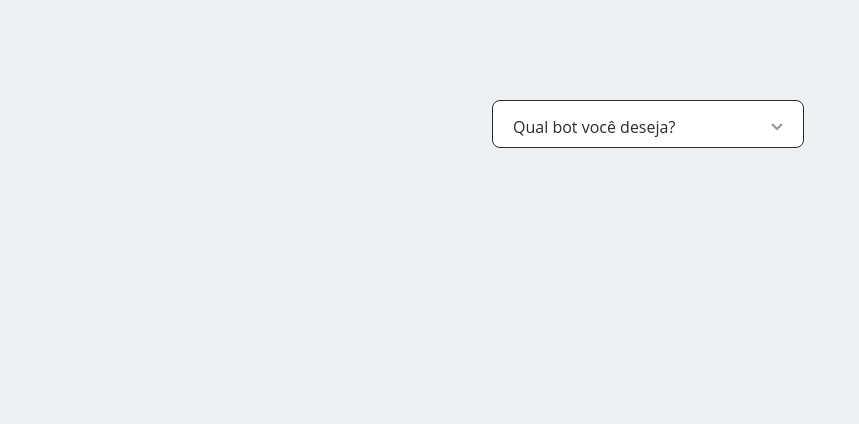
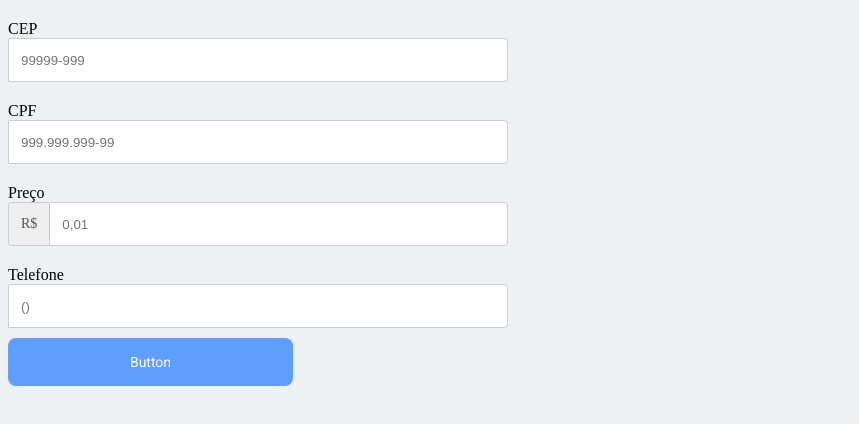
Before and after one commit to daniel0ferraz/ComponentsTypescript, a React (Create React App) app: page / in a window 1280 px wide. Shown: the top 424 px of the page, without its empty margins (0-859 px from the left). Built offline with nearby package versions, Linux system fonts and the light colour scheme.

Commit message:
Component Button

```diff
--- a/public/index.html
+++ b/public/index.html
@@ -9,11 +9,16 @@
 			name="description"
 			content="Web site created using create-react-app"
 		/>
-		<link rel="apple-touch-icon" href="%PUBLIC_URL%/logo192.png" />
-		<link rel="preconnect" href="https://fonts.googleapis.com" />
-		<link rel="preconnect" href="https://fonts.gstatic.com" crossorigin />
 		<link
-			href="https://fonts.googleapis.com/css2?family=Nunito&display=swap"
+			href="https://fonts.googleapis.com/css2?family=Open+Sans:wght@400;700&display=swap"
+			rel="stylesheet"
+		/>
+		<link
+			href="https://fonts.googleapis.com/css2?family=Nunito+Sans&display=swap"
+			rel="stylesheet"
+		/>
+		<link
+			href="https://fonts.googleapis.com/css2?family=Roboto&display=swap"
 			rel="stylesheet"
 		/>
 
--- a/src/components/button/index.tsx
+++ b/src/components/button/index.tsx
@@ -1,38 +1,26 @@
-/* eslint-disable @typescript-eslint/no-unused-vars */
-import { IconBaseProps } from "react-icons";
-import styled from "styled-components";
+import * as S from "./style";
 
-interface Props {
+export type ButtonProps = {
 	children?: React.ReactNode;
-	onClick: () => void;
-	width?: string;
-	icon?: React.ComponentType<IconBaseProps>;
-}
+	color: "black" | "white" | "blue" | "yellow";
+	size: "small" | "medium" | "large" | "xxlarge";
+	fontsize: "xsmall" | "xmedium" | "xlarge";
 
-const Container = styled.div`
-	button {
-	}
-`;
+	Icon?: string;
+} & React.ButtonHTMLAttributes<HTMLButtonElement>;
 
-const Button: React.FC<Props> = ({ icon: Icon, children }) => {
+const Button = ({
+	children,
+	Icon,
+	color = "yellow",
+	size = "small",
+	fontsize = "xsmall",
+	...rest
+}: ButtonProps) => {
 	return (
-		<>
-			<Container>
-				<button>
-					{Icon && (
-						<Icon
-
-							style={{
-								position: "relative",
-								top: "3px",
-								padding: "0 5px",
-							}}
-						/>
-					)}
-					{children}
-				</button>
-			</Container>
-		</>
+		<S.Button color={color} fontsize={fontsize} size={size} {...rest}>
+			{children}
+		</S.Button>
 	);
 };
 
--- /dev/null
+++ b/src/components/button/style.ts
@@ -0,0 +1,77 @@
+import styled, { css } from "styled-components";
+import { ButtonProps } from "./index";
+
+type Props = Pick<ButtonProps, "size" | "color" | "fontsize">;
+
+const modifiersButton = {
+	// Type Buttons-> Colors
+	black: () => css`
+		background-color: #2c2c2c;
+	`,
+	white: () => css`
+		background-color: #ffffff;
+		color: #2c2c2c;
+		border: 1px solid #2c2c2c;
+	`,
+
+	blue: () => css`
+		background-color: #5d9eff;
+		:hover {
+			background: #5d9eff;
+			opacity: 0.6;
+		}
+	`,
+	yellow: () => css`
+		background-color: #ffb800;
+		:hover {
+			background: #ffb800;
+			opacity: 0.6;
+		}
+	`,
+
+	// type FontSizes
+	xsmall: () => css`
+		font-size: 14px;
+	`,
+	xmedium: () => css`
+		font-size: 16px;
+	`,
+	xlarge: () => css`
+		font-size: 20px;
+	`,
+
+	//size
+	small: () => css`
+		width: 97px;
+		height: 40px;
+	`,
+	medium: () => css`
+		width: 285px;
+	`,
+	large: () => css`
+		width: 315px;
+	`,
+	xxlarge: () => css`
+		width: 345px;
+	`,
+};
+
+export const Button = styled.button<Props>`
+	${({ fontsize, size, color }) => css`
+		height: 48px;
+		border-radius: 8px;
+		border: none;
+		cursor: pointer;
+		color: #ffffff;
+
+		text-align: center;
+		display: flex;
+		align-items: center;
+		font-weight: 500;
+		font-family: "Roboto";
+
+		${!!size && modifiersButton[size]}
+		${!!color && modifiersButton[color]}
+    ${!!fontsize && modifiersButton[fontsize]}
+	`}
+`;
--- a/src/components/input/index.tsx
+++ b/src/components/input/index.tsx
@@ -1,15 +1,32 @@
-/* eslint-disable @typescript-eslint/no-unused-vars */
-import React, { InputHTMLAttributes } from "react";
-import styled from "styled-components";
+import React, { InputHTMLAttributes, useCallback } from "react";
+import "./styles.css";
+import { cep, currency, cpf } from "./masks";
 
 interface InputProps extends InputHTMLAttributes<HTMLInputElement> {
-	name: string;
+	mask?: "cep" | "currency" | "cpf" | "phone";
+	prefix?: string;
 }
 
-const Input: React.FC<InputProps> = (props) => {
+const Input: React.FC<InputProps> = ({ mask, prefix, ...props }) => {
+	const handleKeyUp = useCallback(
+		(e: React.FormEvent<HTMLInputElement>) => {
+			if (mask === "cep") {
+				cep(e);
+			}
+			if (mask === "currency") {
+				currency(e);
+			}
+			if (mask === "cpf") {
+				cpf(e);
+			}
+		},
+		[mask]
+	);
+
 	return (
-		<div className="">
-			<input {...props} />
+		<div className="input-group prefix">
+			{prefix && <span className="prefix-span">{prefix}</span>}
+			<input {...props} onKeyUp={handleKeyUp} />
 		</div>
 	);
 };
--- /dev/null
+++ b/src/components/input/masks.ts
@@ -0,0 +1,47 @@
+export function cep(e: React.FormEvent<HTMLInputElement>) {
+	e.currentTarget.maxLength = 9;
+	let value = e.currentTarget.value;
+	value = value.replace(/\D/g, "");
+	value = value.replace(/^(\d{5})(\d)/, "$1-$2");
+	e.currentTarget.value = value;
+	return e;
+}
+
+export function currency(e: React.FormEvent<HTMLInputElement>) {
+	let value = e.currentTarget.value;
+	value = value.replace(/\D/g, "");
+	value = value.replace(/(\d)(\d{2})$/, "$1,$2");
+	value = value.replace(/(?=(\d{3})+(\D))\B/g, ".");
+
+	e.currentTarget.value = value;
+	return e;
+}
+
+export function cpf(e: React.FormEvent<HTMLInputElement>) {
+	e.currentTarget.maxLength = 14;
+	let value = e.currentTarget.value;
+	if (!value.match(/^(\d{3}).(\d{3}).(\d{3})-(\d{2})$/)) {
+		value = value.replace(/\D/g, "");
+		value = value.replace(/(\d{3})(\d)/, "$1.$2");
+		value = value.replace(/(\d{3})(\d)/, "$1.$2");
+		value = value.replace(/(\d{3})(\d{2})$/, "$1-$2");
+		e.currentTarget.value = value;
+	}
+	return e;
+}
+
+export function phone(e: React.FormEvent<HTMLInputElement>) {
+	let value = e.currentTarget.value;
+	value = value.replace(/^0/, "");
+
+	if (value.length > 11) {
+		value = value.replace(/^(\d\d)(\d{5})(\d{4}).*/, "($1) $2-$3");
+	} else if (value.length > 7) {
+		value = value.replace(/^(\d\d)(\d{5})(\d{0,4}).*/, "($1) $2-$3");
+	} else if (value.length > 2) {
+		value = value.replace(/^(\d\d)(\d{0,5})/, "($1) $2");
+	} else if (value.trim() !== "") {
+		value = value.replace(/^(\d*)/, "($1");
+	}
+	return e;
+}
--- a/src/components/input/styles.css
+++ b/src/components/input/styles.css
@@ -1,9 +1,33 @@
+.input-group {
+	display: flex;
+}
+
+.prefix-span {
+	padding: 6px 12px;
+	font-size: 14px;
+	color: #555;
+	background-color: #eee;
+	border: 1px solid #ccc;
+}
+
 input {
-	background: #232129;
-	border-radius: 10px;
-	border: 2px solid #232129;
-	padding: 16px;
-	width: 100%;
-	color: #f4ede8;
-	margin-top: 8px;
+	flex: 1;
+	padding: 6px 12px;
+	border: 1px solid #ccc;
+	height: 30px;
 }
+
+.prefix input {
+	border-radius: 2px 4px 4px 0px;
+}
+
+.prefix .prefix-span {
+	border-right: 0;
+	border-radius: 4px 0px 0px 4px;
+	display: flex;
+	align-items: center;
+}
+
+.input-group + .input-group {
+	margin-top: 10px;
+}
--- a/src/pages/Login/index.tsx
+++ b/src/pages/Login/index.tsx
@@ -1,14 +1,85 @@
-import React, { useState } from "react";
-import Select from "../../components/select/index";
+import React, { useCallback, useState } from "react";
+import Button from "../../components/button";
+import Input from "../../components/input";
+import seta from "../../assets/arrow.svg";
 import "./styles.css";
 
+interface Usuario {
+	cep: string;
+	price: number;
+	cpf: number;
+	tel: string;
+}
+
 export default function Login() {
-	const [selected, setSelected] = useState("");
+	const [usuario, setUsuario] = useState<Usuario>({} as Usuario);
+
+	const handleChange = useCallback(
+		(e: React.FormEvent<HTMLInputElement>) => {
+			setUsuario({
+				...usuario,
+				[e.currentTarget.name]: e.currentTarget.value,
+			});
+		},
+		[usuario]
+	);
+
 	return (
 		<>
-			<div className="home">
-				<Select selected={selected} setSelected={setSelected} />
-				{console.log(selected)}
+			<div className="container">
+				<div className="form-control">
+					<span>CEP</span>
+					<Input
+						name="cep"
+						mask="cep"
+						onChange={handleChange}
+						placeholder="99999-999"
+					/>
+				</div>
+
+				<div className="form-control">
+					<span>CPF</span>
+					<Input
+						name="cpf"
+						mask="cpf"
+						onChange={handleChange}
+						placeholder="999.999.999-99"
+					/>
+				</div>
+
+				<div className="form-control">
+					<label>Preço</label>
+					<Input
+						name="price"
+						mask="currency"
+						prefix="R$"
+						placeholder="0,01"
+						onChange={handleChange}
+					/>
+				</div>
+
+				<div className="form-control">
+					<label>Telefone</label>
+					<Input
+						name="tel"
+						mask="phone"
+						placeholder="()"
+						onChange={handleChange}
+					/>
+				</div>
+
+				{/* <button className="button" onClick={() => console.log(usuario)}>
+					Salvar
+				</button> */}
+
+				<Button
+					Icon={seta}
+					fontsize="xsmall"
+					size="medium"
+					color="blue"
+					onClick={() => console.log(usuario)}>
+					Button
+				</Button>
 			</div>
 		</>
 	);
--- a/src/pages/Login/styles.css
+++ b/src/pages/Login/styles.css
@@ -4,5 +4,26 @@ body {
 	height: 100vh;
 }
 
-.home {
+.container {
+	width: 500px;
 }
+
+.form-control {
+	margin: 20px 0 0 0;
+}
+
+.form-control label {
+	margin-bottom: 5px;
+}
+
+button {
+	display: flex;
+	width: 200px;
+	line-height: 25px;
+	border-radius: 5px;
+	border: none;
+	color: #fff;
+	background: #631aa3;
+	justify-content: center;
+	margin-top: 10px;
+}
```
